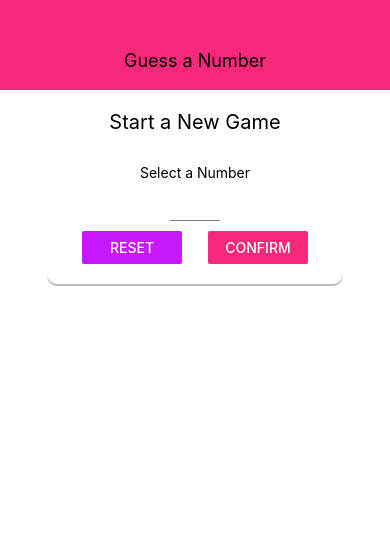
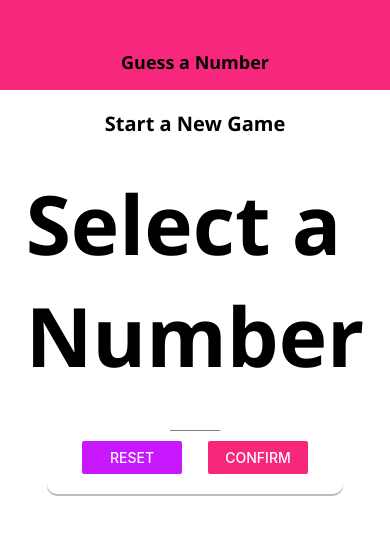
Before and after one commit to Gregfanyan/React-Native-Guess-Number, a React Native app: screen / in a window 390 px wide. Shown: the top 534 px of the page. Built offline with nearby package versions, Linux system fonts and the light colour scheme.

Commit message:
feat: adding custom fonts

```diff
--- a/App.js
+++ b/App.js
@@ -1,5 +1,7 @@
 import React, { useState } from "react";
 import { StyleSheet, Text, View } from "react-native";
+//import { AppLoading } from "expo";
+import AppLoading from "expo-app-loading";
 
 import Header from "./components/Header";
 import StartGameScreen from "./screens/StartGameScreen";
@@ -17,10 +19,21 @@ const fetchFonts = () => {
 export default function App() {
   const [userNumber, setUserNumber] = useState();
   const [guessRounds, setGuessRounds] = useState(0);
+  const [dataLoaded, setDataLoaded] = useState(false);
   const startGameHandler = (selectedNumber) => {
     setUserNumber(selectedNumber);
     setGuessRounds(0);
   };
+
+  if (!dataLoaded) {
+    return (
+      <AppLoading
+        startAsync={fetchFonts}
+        onFinish={() => setDataLoaded(true)}
+        onError={(err) => console.log(err)}
+      />
+    );
+  }
 
   const gameOverHandler = (numOfRounds) => {
     setGuessRounds(numOfRounds);
--- /dev/null
+++ b/components/BodyText/index.js
@@ -0,0 +1,13 @@
+import React, { useState } from "react";
+import { StyleSheet, Text, View } from "react-native";
+
+export default function BodyText(props) {
+  return <Text style={styles.body}>{props.children}</Text>;
+}
+
+const styles = StyleSheet.create({
+  body: {
+    fontFamily: "open-sans-bold",
+    fontSize: 82,
+  },
+});
--- a/components/Header/index.js
+++ b/components/Header/index.js
@@ -22,5 +22,6 @@ const styles = StyleSheet.create({
   headerText: {
     color: "black",
     fontSize: 18,
+    fontFamily: "open-sans-bold",
   },
 });
--- a/package.json
+++ b/package.json
@@ -9,6 +9,8 @@
   },
   "dependencies": {
     "expo": "~41.0.1",
+    "expo-app-loading": "^1.0.3",
+    "expo-font": "~9.1.0",
     "expo-status-bar": "~1.0.4",
     "react": "16.13.1",
     "react-dom": "16.13.1",
--- a/screens/StartGameScreen.js
+++ b/screens/StartGameScreen.js
@@ -14,6 +14,7 @@ import Card from "../components/Card";
 import Colors from "../constants/Colors";
 import Input from "../components/Input";
 import NumberContainer from "../components/NumberContainer";
+import BodyText from "../components/BodyText";
 
 export default function StartGameScreen(props) {
   const [inputValue, setInputValue] = useState("");
@@ -63,7 +64,7 @@ export default function StartGameScreen(props) {
       <View style={styles.screen}>
         <Text style={styles.title}>Start a New Game</Text>
         <Card style={styles.inputContainer}>
-          <Text>Select a Number</Text>
+          <BodyText>Select a Number</BodyText>
           <Input
             style={styles.input}
             blurOnSubmit
@@ -110,6 +111,7 @@ const styles = StyleSheet.create({
   title: {
     fontSize: 20,
     marginVertical: 10,
+    fontFamily: "open-sans-bold",
   },
   inputContainer: {
     width: 300,
```
Also changed, not shown: 1 other file (tests, documents, lock files or other folders).
